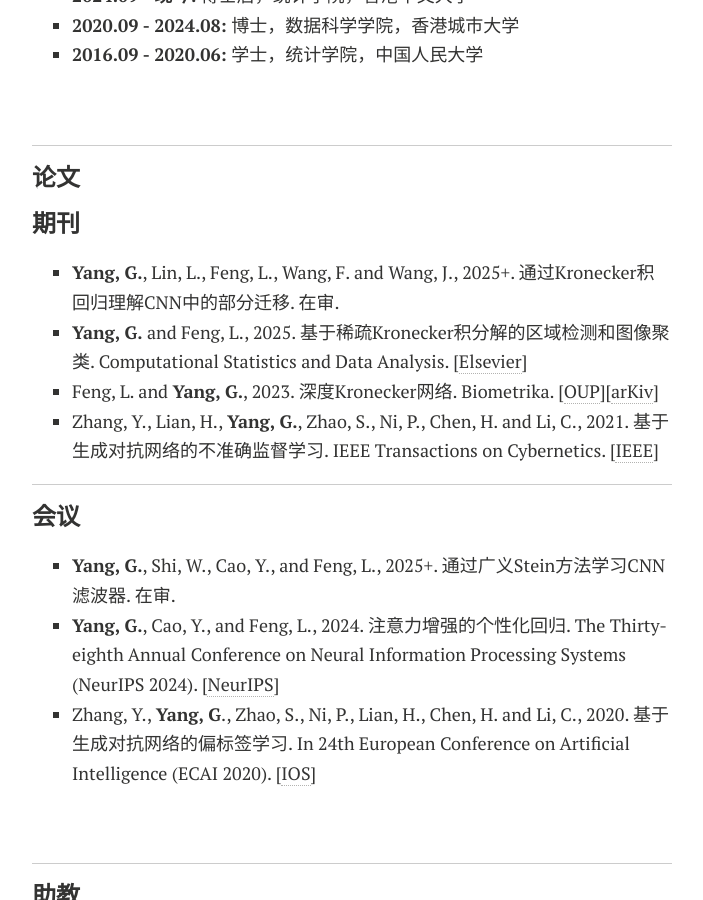
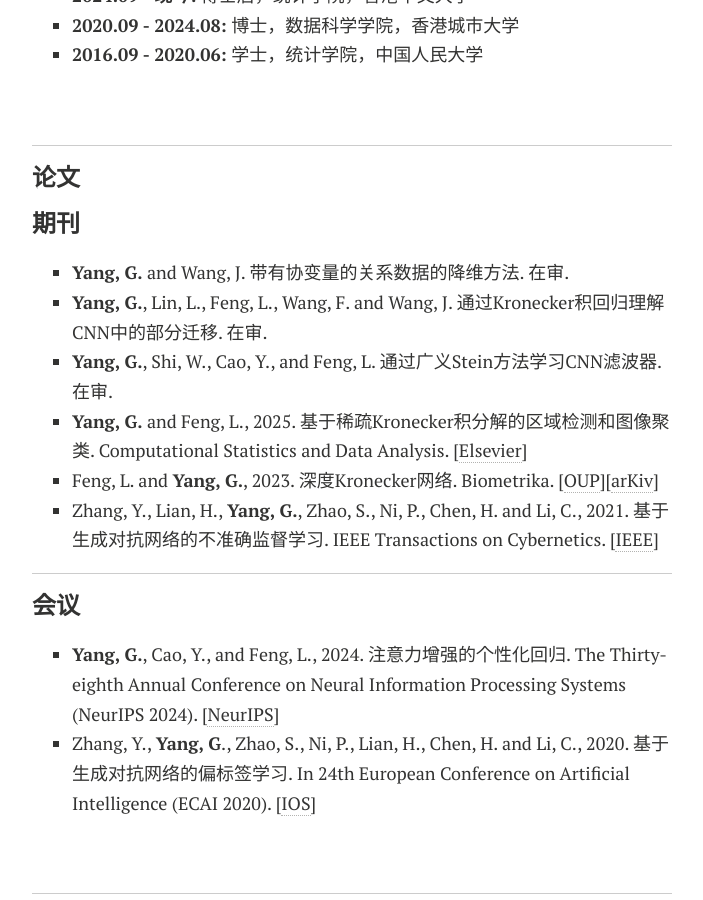
Before and after one commit to YLKnight/YLKnight.github.io, a Jekyll site: the page built from Chinese.md, in a window 1280 px wide and 900 px high, scrolled down 391 px. Shown: the whole window, without its empty margins (288-991 px from the left). Built offline with Jekyll 4.4.1, drawn with Linux system fonts in a browser that asks for light colours; nearby versions of some CDN libraries; comment, search, counter and statistics services are not loaded; a style sheet for code colours, icons or effects is not loaded; our own code applies the rules of GitHub Pages for plain Markdown files.

Commit message:
Update Chinese.md

```diff
--- a/Chinese.md
+++ b/Chinese.md
@@ -28,7 +28,9 @@ layout: page
 
 #### 期刊
 
-- **Yang, G.**, Lin, L., Feng, L., Wang, F. and Wang, J., 2025+. 通过Kronecker积回归理解CNN中的部分迁移. 在审.
+- **Yang, G.** and Wang, J. 带有协变量的关系数据的降维方法. 在审.
+- **Yang, G.**, Lin, L., Feng, L., Wang, F. and Wang, J. 通过Kronecker积回归理解CNN中的部分迁移. 在审.
+- **Yang, G.**, Shi, W., Cao, Y., and Feng, L. 通过广义Stein方法学习CNN滤波器. 在审.
 - **Yang, G.** and Feng, L., 2025. 基于稀疏Kronecker积分解的区域检测和图像聚类. Computational Statistics and Data Analysis. [[Elsevier](https://www.sciencedirect.com/science/article/pii/S0167947325001021)]
 - Feng, L. and **Yang, G.**, 2023. 深度Kronecker网络. Biometrika. [[OUP](https://doi.org/10.1093/biomet/asad049)][[arKiv](https://arxiv.org/abs/2210.13327)]
 - Zhang, Y., Lian, H., **Yang, G.**, Zhao, S., Ni, P., Chen, H. and Li, C., 2021. 基于生成对抗网络的不准确监督学习. IEEE Transactions on Cybernetics. [[IEEE](https://ieeexplore.ieee.org/abstract/document/9526351)]
@@ -37,7 +39,6 @@ layout: page
 
 #### 会议
 
-- **Yang, G.**, Shi, W., Cao, Y., and Feng, L., 2025+. 通过广义Stein方法学习CNN滤波器. 在审.
 - **Yang, G.**, Cao, Y., and Feng, L., 2024. 注意力增强的个性化回归. The Thirty-eighth Annual Conference on Neural Information Processing Systems (NeurIPS 2024). [[NeurIPS](https://openreview.net/forum?id=9xoFciqYIU)]
 - Zhang, Y., **Yang, G**., Zhao, S., Ni, P., Lian, H., Chen, H. and Li, C., 2020. 基于生成对抗网络的偏标签学习. In 24th European Conference on Artificial Intelligence (ECAI 2020). [[IOS](https://ebooks.iospress.nl/doi/10.3233/FAIA200279)]
 
```
